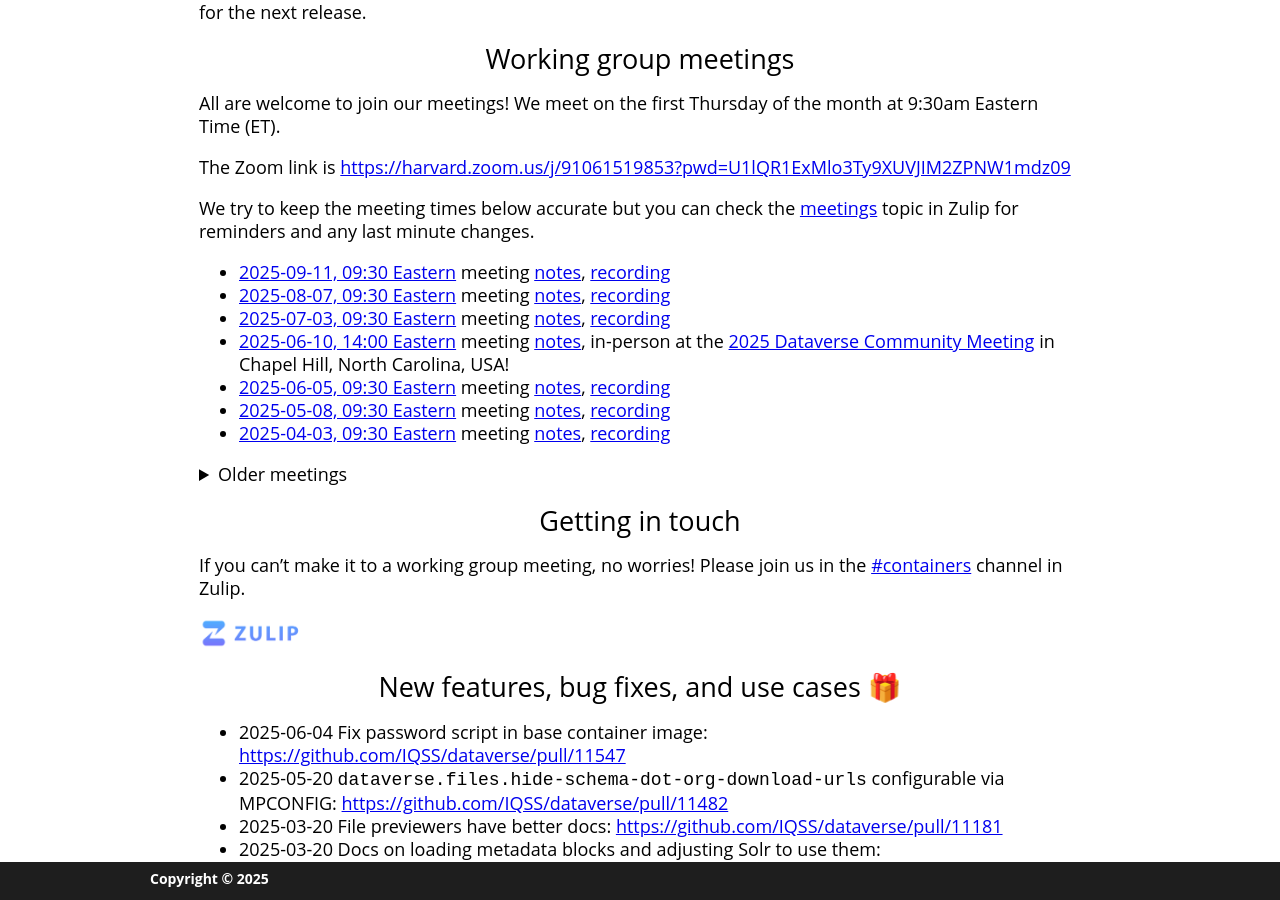
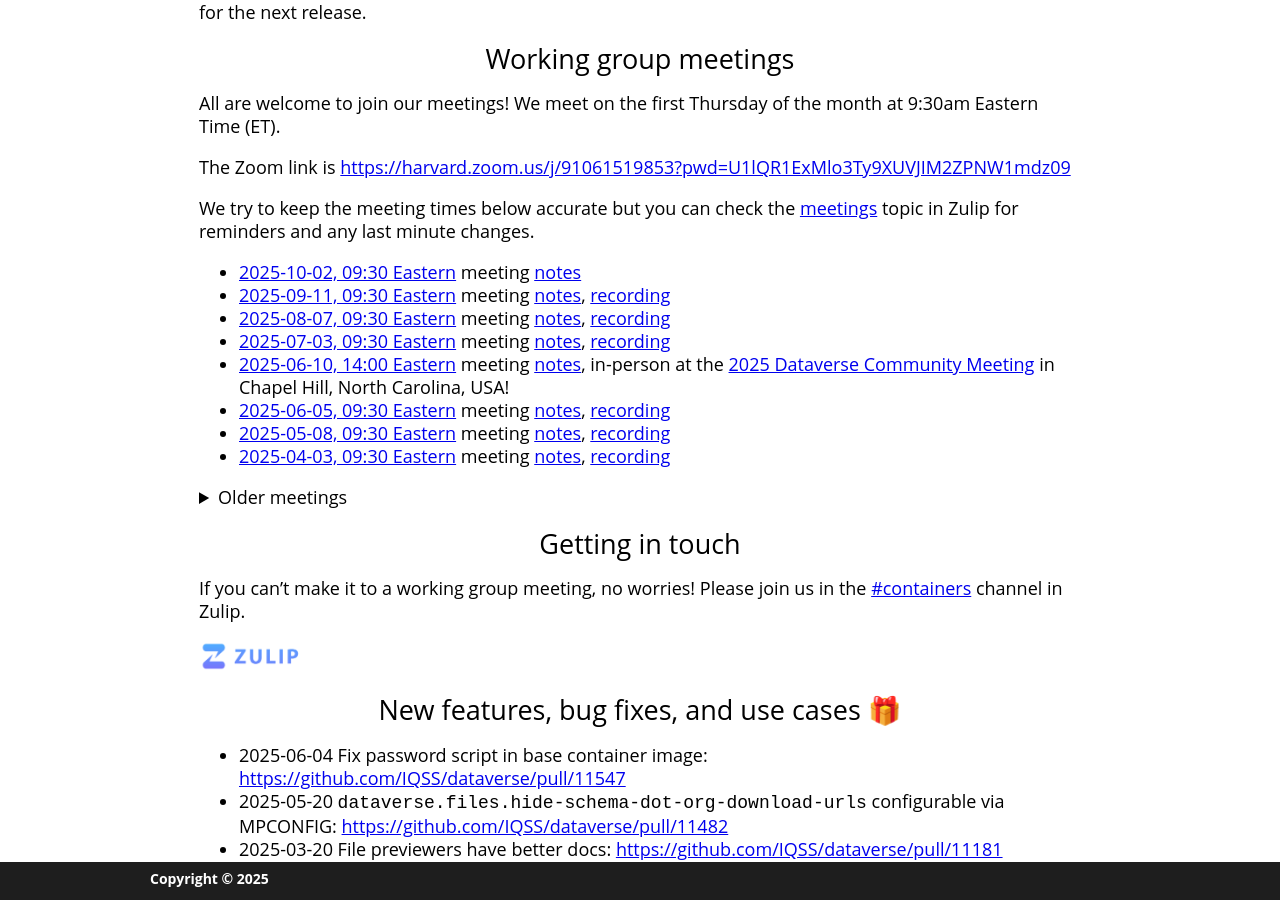
Before and after one commit to gdcc/ct.gdcc.io, a Jekyll site: the page built from index.md, in a window 1280 px wide and 900 px high, scrolled down 724 px. Built offline with Jekyll 4.4.1, drawn with Linux system fonts in a browser that asks for light colours; our own code applies the rules of GitHub Pages for plain Markdown files.

Commit message:
add next meeting

```diff
--- a/index.md
+++ b/index.md
@@ -25,6 +25,7 @@ The Zoom link is <https://harvard.zoom.us/j/91061519853?pwd=U1lQR1ExMlo3Ty9XUVJI
 
 We try to keep the meeting times below accurate but you can check the [meetings](https://dataverse.zulipchat.com/#narrow/channel/375812-containers/topic/meetings) topic in Zulip for reminders and any last minute changes.
 
+- [2025-10-02, 09:30 Eastern](https://time.is/compare/0930_02_Oct_2025_in_Boston) meeting [notes](https://docs.google.com/document/d/1BoGYzNr9F1jSU9c3DOQRFZZwGY_hwErgoQMjCpIwz74/edit?usp=sharing)
 - [2025-09-11, 09:30 Eastern](https://time.is/compare/0930_11_Sep_2025_in_Boston) meeting [notes](https://docs.google.com/document/d/1Ggf1J-juzuYVAUtHPzSc6NEQsIK6Ql4RglA-i69DfmU/edit?usp=sharing), [recording](https://harvard.zoom.us/rec/share/JOX0tNKM-CCQ6VBqdABchxZcmH9JZEhZWkykJSKJqPvTjYhsn39ZF_r1ppf18-LS.ZXxP3i3mzSD19sjt)
 - [2025-08-07, 09:30 Eastern](https://time.is/compare/0930_07_Aug_2025_in_Boston) meeting [notes](https://docs.google.com/document/d/1VI1DU78gTi9sWi5Qo8XQnz29scSB1IJbMdVnCOfAawI/edit?usp=sharing), [recording](https://harvard.zoom.us/rec/share/tSdz-EACF0A0_vov7LMBbkiwHLXyBUBKxJ5w9YR2wLyRKJsplFnHxEfpq5X3E-ZX.oQRVjVUWNgJXstpD)
 - [2025-07-03, 09:30 Eastern](https://time.is/compare/0930_03_July_2025_in_Boston) meeting [notes](https://docs.google.com/document/d/167VDcRJCJoUpJoVoRUREWLrDQeQWk_JFr9RKko3sLwo/edit?usp=sharing), [recording](https://harvard.zoom.us/rec/share/grpiyydNlX77uNLtfsi9u5VrMmiGbvzX6ZdYYpbyM0XQxOKRF3G0KQEAmOD_2N4a.9nfFKBg6TaV8O407)
```
